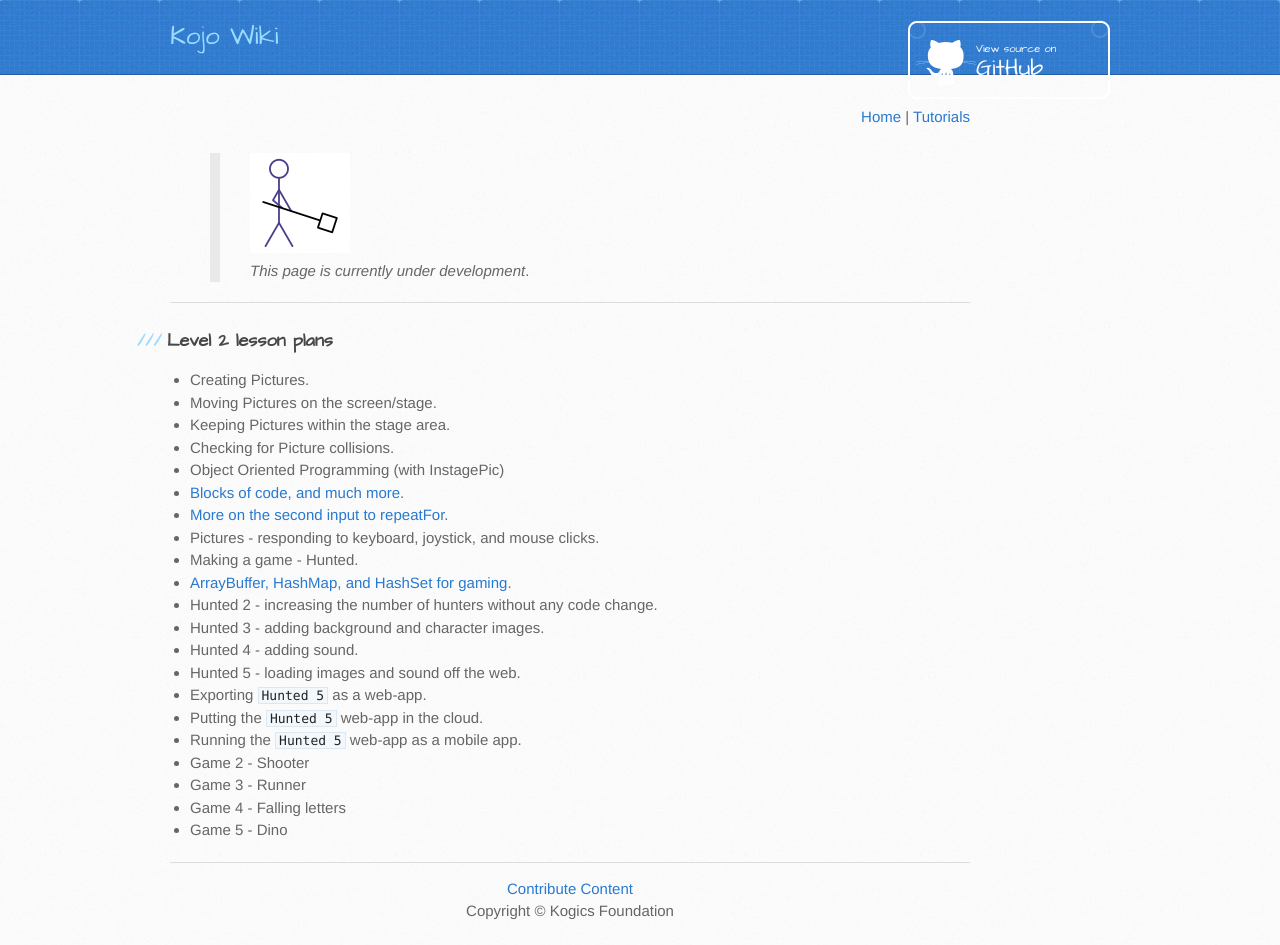
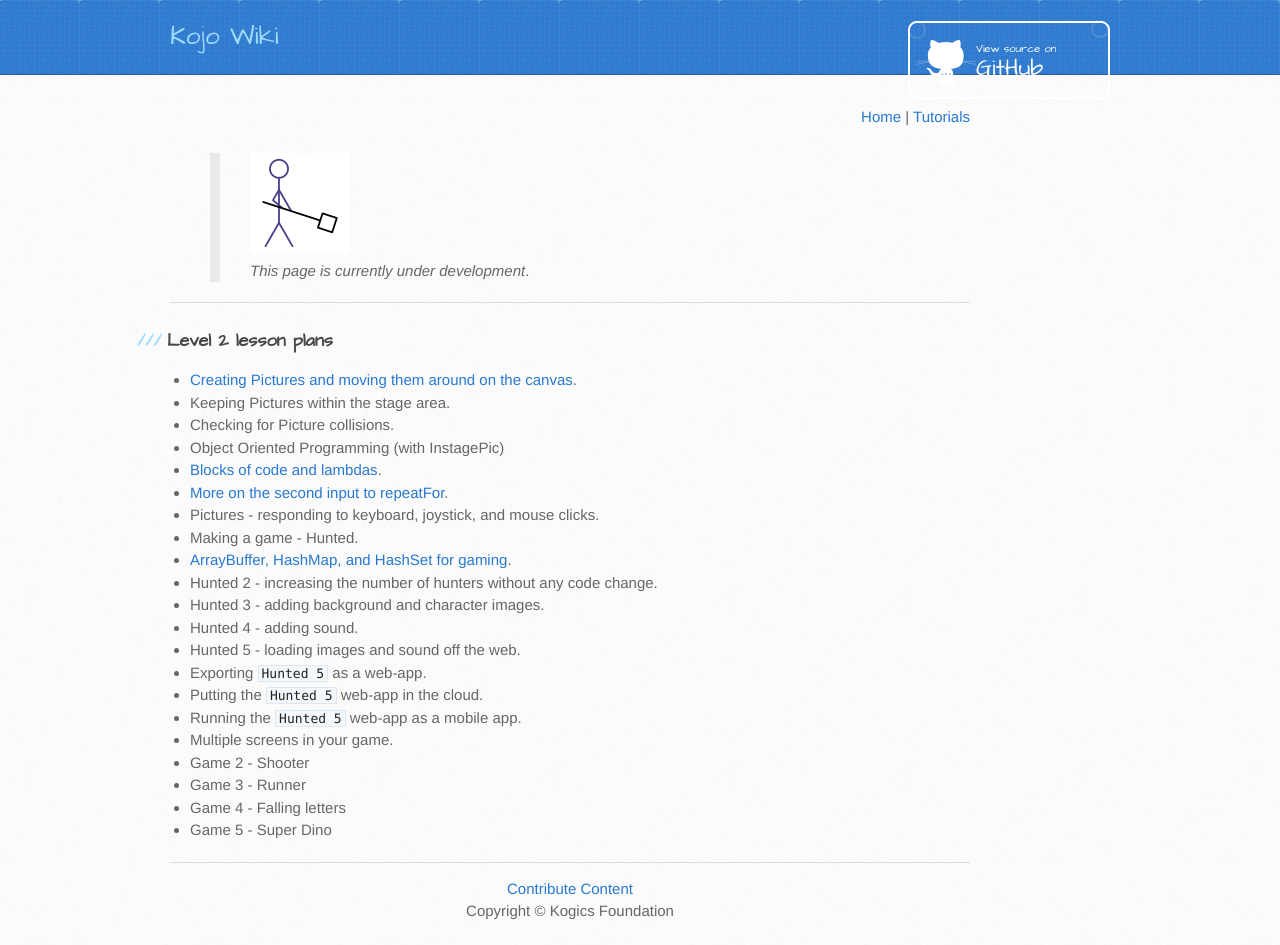
Before and after one commit to kojodoc/kojodoc.github.io, a Jekyll site: the page built from tutorials/lessons-level2/index.md, in a window 1280 px wide. Built offline with Jekyll 4.4.1, drawn with Linux system fonts in a browser that asks for light colours; our own code applies the rules of GitHub Pages for plain Markdown files; the repository's description, which GitHub fills in, is left out.

Commit message:
Add creating-moving pictures lesson.

```diff
--- a/tutorials/lessons-level2/index.md
+++ b/tutorials/lessons-level2/index.md
@@ -7,12 +7,11 @@
 ---
 
 ### Level 2 lesson plans
-* Creating Pictures.
-* Moving Pictures on the screen/stage.
+* [Creating Pictures and moving them around on the canvas](creating-moving-pictures.html).
 * Keeping Pictures within the stage area.
 * Checking for Picture collisions.
 * Object Oriented Programming (with InstagePic)
-* [Blocks of code, and much more](code-blocks.html).
+* [Blocks of code and lambdas](code-blocks.html).
 * [More on the second input to repeatFor](repeat-for.html).
 * Pictures - responding to keyboard, joystick, and mouse clicks.
 * Making a game - Hunted.
@@ -24,7 +23,8 @@
 * Exporting `Hunted 5` as a web-app.
 * Putting the `Hunted 5` web-app in the cloud.
 * Running the `Hunted 5` web-app as a mobile app.
+* Multiple screens in your game.
 * Game 2 - Shooter
 * Game 3 - Runner
 * Game 4 - Falling letters
-* Game 5 - Dino
+* Game 5 - Super Dino
```
Also changed, not shown: tutorials/lessons-level2/creating-moving-pictures.md (added, +131 -0 lines).
